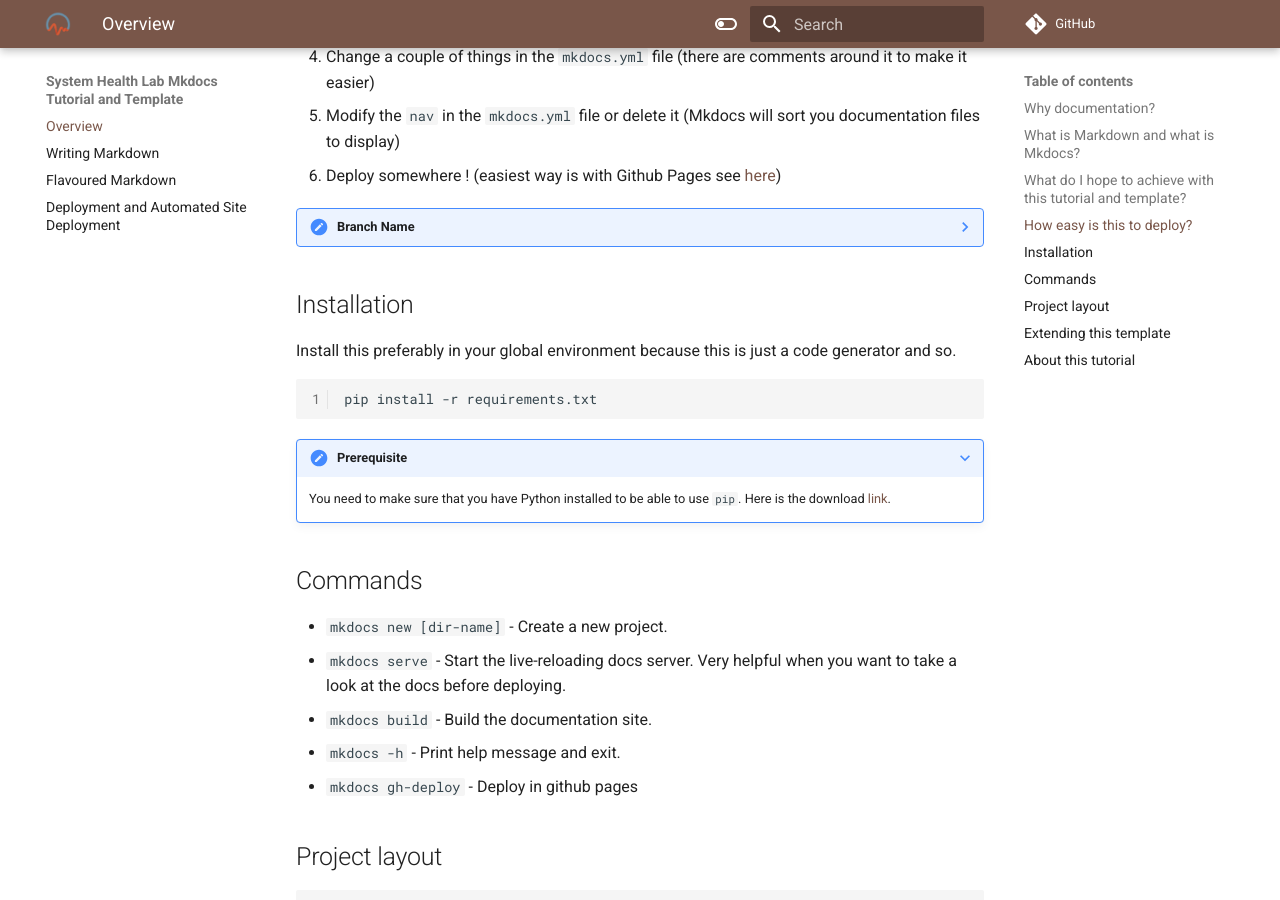
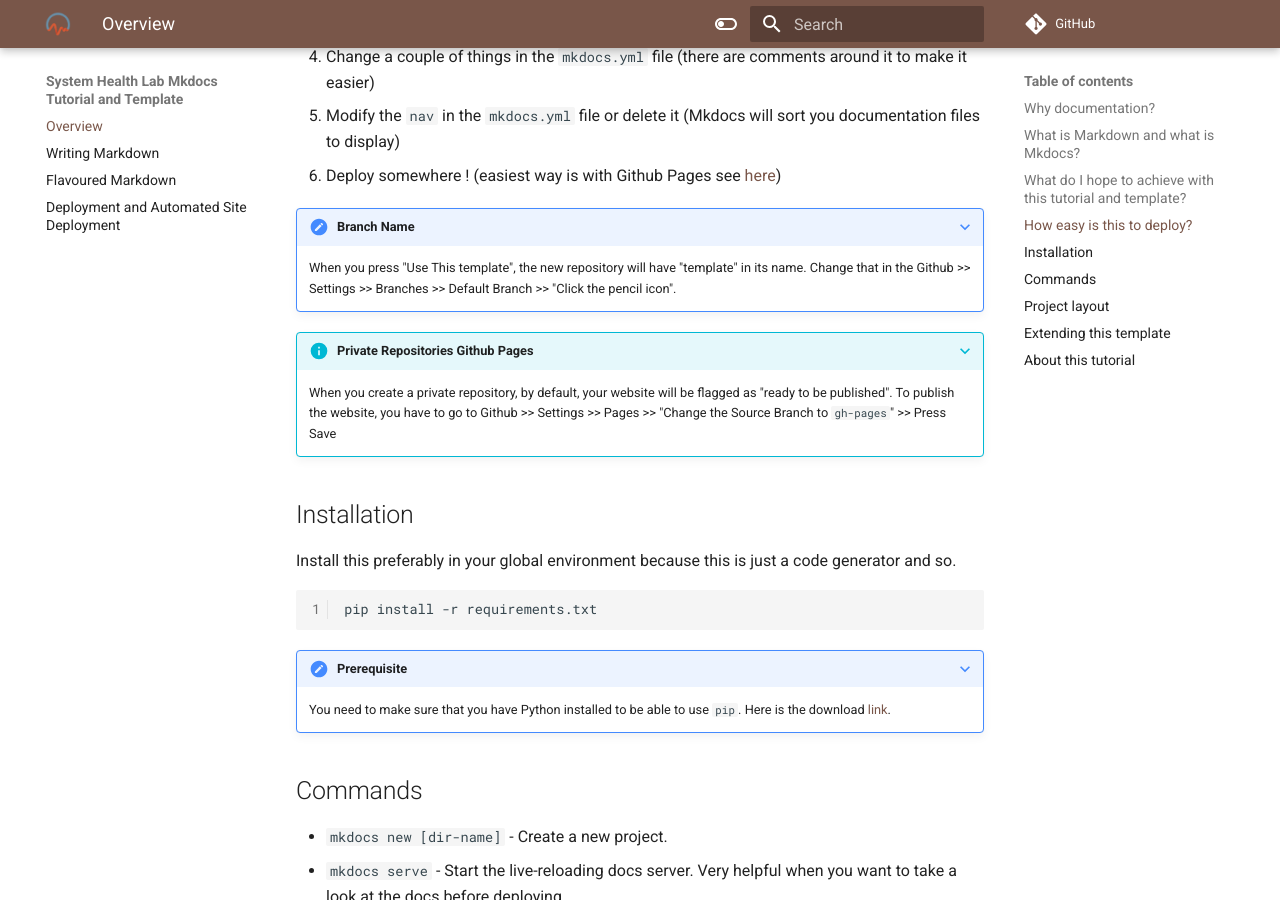
Before and after one commit to uwasystemhealth/shl-mkdocs-tutorial-and-template, an MkDocs documentation site: the page built from docs/index.md, in a window 1280 px wide and 900 px high, scrolled down 1460 px. Built offline with MkDocs 1.6.1 and Material for MkDocs 9.7.7, drawn with Linux system fonts in a browser that asks for light colours; comment, search, counter and statistics services are not loaded.

Commit message:
private repository information

````diff
--- a/docs/index.md
+++ b/docs/index.md
@@ -39,8 +39,12 @@ This tutorial and template has 2 main purpose:
 5. Deploy somewhere ! (easiest way is with Github Pages see [here](#commands))
 
 
-??? note "Branch Name"
+???+ note "Branch Name"
     When you press "Use This template", the new repository will have "template" in its name. Change that in the Github >> Settings >> Branches >> Default Branch >> "Click the pencil icon".
+
+???+ info "Private Repositories Github Pages"
+    When you create a private repository, by default, your website will be flagged as "ready to be published". To publish the website, you have to go to Github >> Settings >> Pages >> "Change the Source Branch to `gh-pages`" >> Press Save
+
 ## Installation
 Install this preferably in your global environment because this is just a code generator and so.
 ```
````
